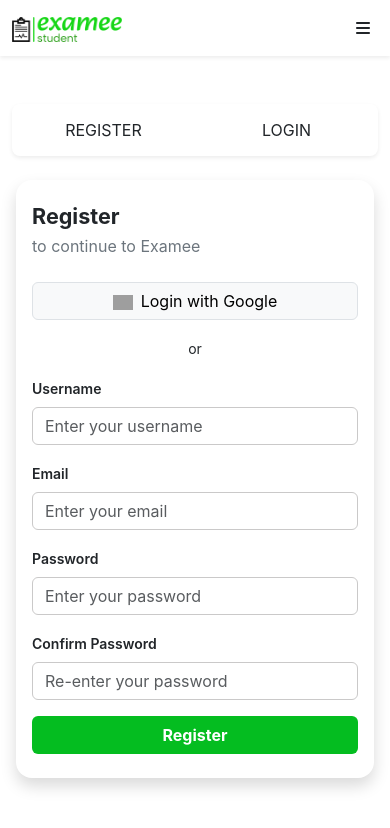
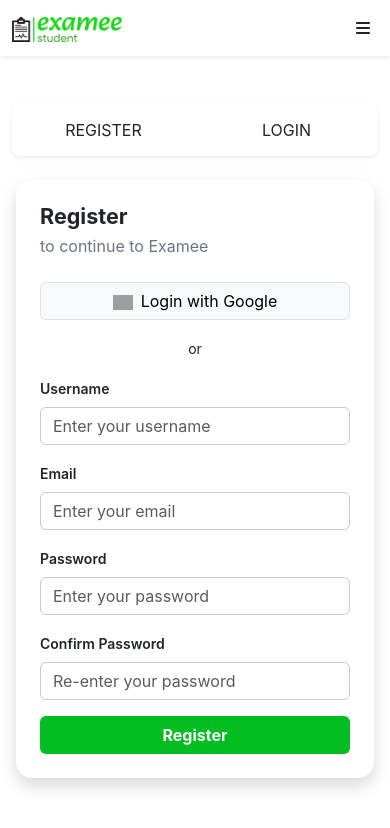
Before and after one commit to dhananjayyadav21/ExameeR, a React (Create React App) app in the folder client/: page /auth in a window 390 px wide. Shown: the top 828 px of the page. Built offline with nearby package versions, Linux system fonts and the light colour scheme; no server answers; grey boxes are pictures that could not be loaded.

Commit message:
fix register padding in mobile layout

```diff
--- a/client/src/components/Register.jsx
+++ b/client/src/components/Register.jsx
@@ -116,7 +116,7 @@
   return (
     <>
       <div className="container d-flex justify-content-center align-self-center px-3 mt-2">
-        <div className="form-containe col-12 col-lg-5 shadow rounded-4 py-4 px-3 p-md-5 mt-3 Register">
+        <div className="form-containe col-12 col-lg-5 shadow rounded-4 py-4 px-4 p-md-5 mt-3 Register">
 
             {/* <!-- Register Header --> */}
             <div className='mb-4'>
```
